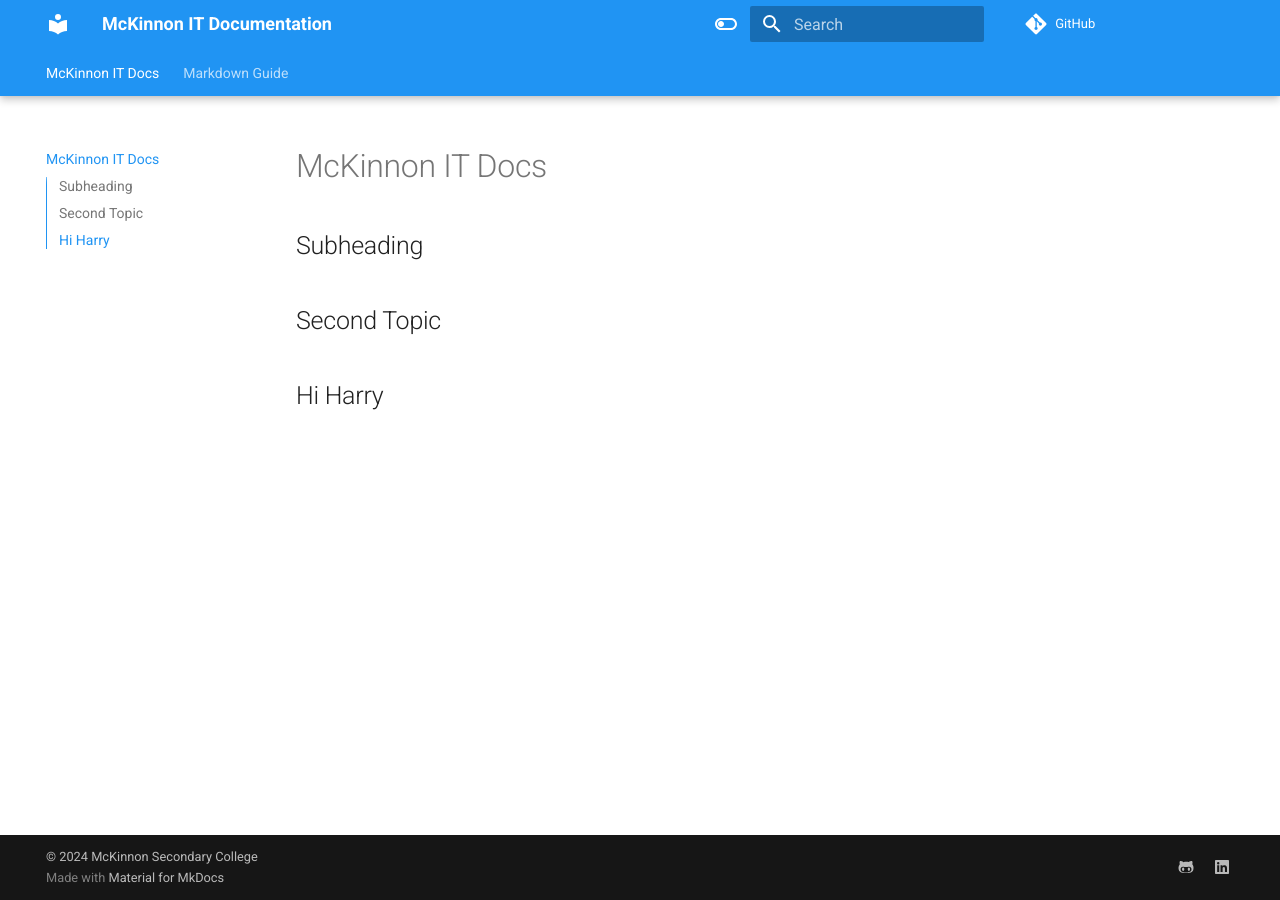
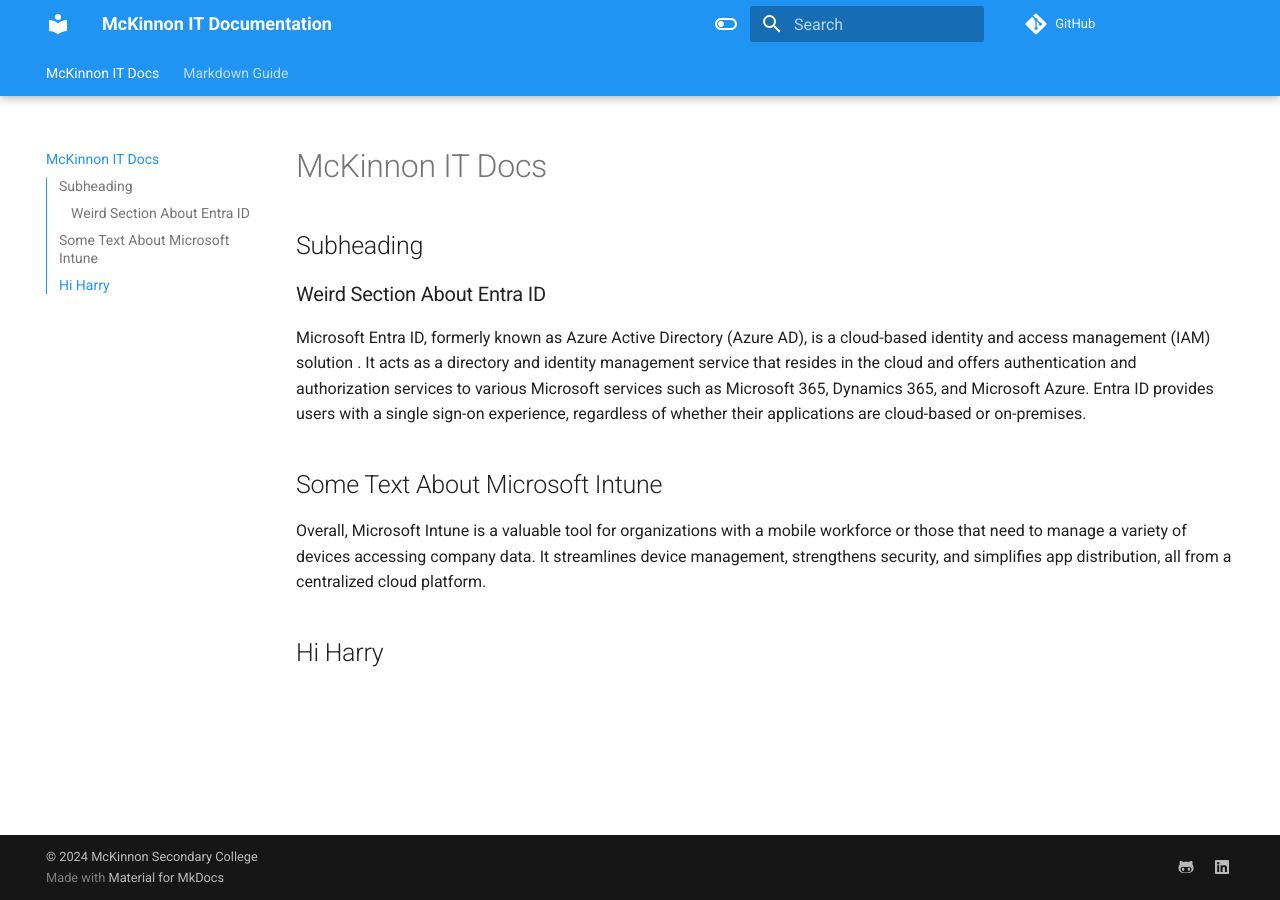
Before and after one commit to McKinnonIT/McKinnonIT-Docs, an MkDocs documentation site: the page built from docs/index.md, in a window 1280 px wide. Built offline with MkDocs 1.6.1 and Material for MkDocs 9.7.7, drawn with Linux system fonts in a browser that asks for light colours; comment, search, counter and statistics services are not loaded.

Commit message:
Update index.md
Sample text to test formatting.

```diff
--- a/docs/index.md
+++ b/docs/index.md
@@ -2,6 +2,11 @@
 
 ## Subheading
 
-## Second Topic
+### Weird Section About Entra ID
+Microsoft Entra ID, formerly known as Azure Active Directory (Azure AD), is a cloud-based identity and access management (IAM) solution . It acts as a directory and identity management service that resides in the cloud and offers authentication and authorization services to various Microsoft services such as Microsoft 365, Dynamics 365, and Microsoft Azure. Entra ID provides users with a single sign-on experience, regardless of whether their applications are cloud-based or on-premises.
+
+## Some Text About Microsoft Intune
+
+Overall, Microsoft Intune is a valuable tool for organizations with a mobile workforce or those that need to manage a variety of devices accessing company data. It streamlines device management, strengthens security, and simplifies app distribution, all from a centralized cloud platform.
 
 ## Hi Harry
```
